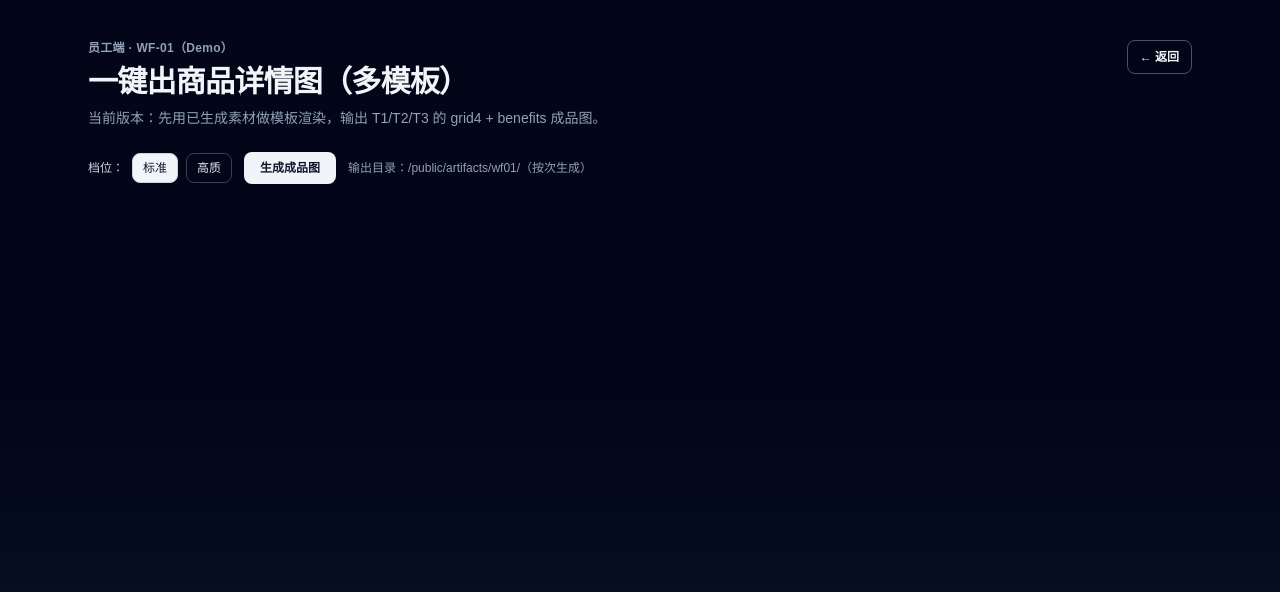
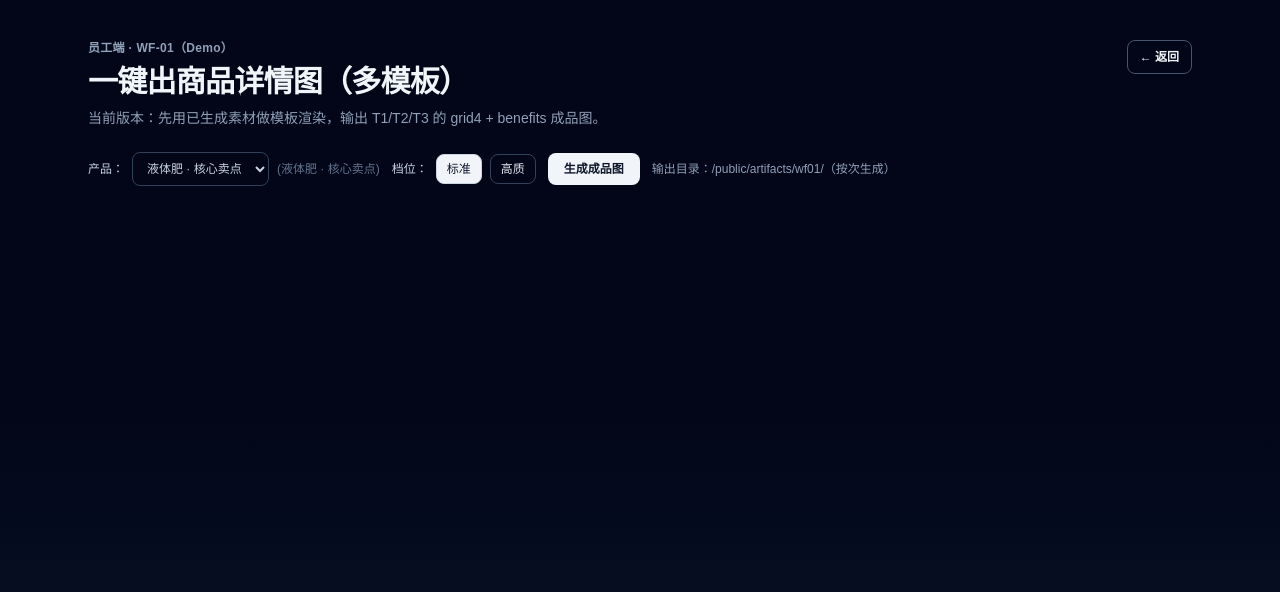
Before and after one commit to RubyXYTeam/ai-efficiency-demo, a Next.js app: page /employee/workbench/wf01 in a window 1280 px wide. Shown: the top 592 px of the page. Built offline with nearby package versions, Linux system fonts and the light colour scheme.

Commit message:
feat: employee wf01/wf02 support product selection

```diff
--- a/src/app/employee/workbench/wf01/page.tsx
+++ b/src/app/employee/workbench/wf01/page.tsx
@@ -1,12 +1,35 @@
 "use client";
 
 import Link from "next/link";
-import { useState } from "react";
+import { useEffect, useMemo, useState } from "react";
+
+type Product = {
+  id: string;
+  name: string;
+};
 
 export default function Wf01Page() {
   const [loading, setLoading] = useState(false);
   const [data, setData] = useState<any>(null);
   const [err, setErr] = useState<string | null>(null);
+
+  const [products, setProducts] = useState<Product[]>([]);
+  const [productId, setProductId] = useState<string>("p_liquid_fert_20kg");
+
+  const activeName = useMemo(
+    () => products.find((p) => p.id === productId)?.name,
+    [products, productId]
+  );
+
+  useEffect(() => {
+    (async () => {
+      const res = await fetch("/api/console/products");
+      const j = await res.json();
+      const list = (j.products || []).map((p: any) => ({ id: p.id, name: p.name }));
+      setProducts(list);
+      if (list?.[0]?.id) setProductId(list[0].id);
+    })();
+  }, []);
 
   const [quality, setQuality] = useState<"standard" | "hq">("standard");
 
@@ -17,7 +40,11 @@ export default function Wf01Page() {
       const res = await fetch("/api/workflows/wf01/run", {
         method: "POST",
         headers: { "Content-Type": "application/json" },
-        body: JSON.stringify({ productId: "p_liquid_fert_20kg", qualityPreset: quality, templateIds: ["T1", "T2", "T3"] }),
+        body: JSON.stringify({
+          productId,
+          qualityPreset: quality,
+          templateIds: ["T1", "T2", "T3"],
+        }),
       });
       const j = await res.json();
       if (!res.ok) throw new Error(j?.error || `HTTP ${res.status}`);
@@ -55,6 +82,22 @@ export default function Wf01Page() {
         </div>
 
         <div className="mt-6 flex flex-wrap items-center gap-3">
+          <div className="flex items-center gap-2 text-xs text-slate-300">
+            <span>产品：</span>
+            <select
+              value={productId}
+              onChange={(e) => setProductId(e.target.value)}
+              className="rounded-lg border border-slate-700 bg-slate-950/20 px-2.5 py-2 text-xs"
+            >
+              {products.map((p) => (
+                <option key={p.id} value={p.id}>
+                  {p.name}
+                </option>
+              ))}
+            </select>
+            <span className="text-slate-500">{activeName ? `(${activeName})` : ""}</span>
+          </div>
+
           <div className="flex items-center gap-2 text-xs text-slate-300">
             <span>档位：</span>
             <button
--- a/src/app/employee/workbench/wf02/page.tsx
+++ b/src/app/employee/workbench/wf02/page.tsx
@@ -1,12 +1,31 @@
 "use client";
 
 import Link from "next/link";
-import { useState } from "react";
+import { useEffect, useMemo, useState } from "react";
+
+type Product = { id: string; name: string };
 
 export default function Wf02Page() {
   const [loading, setLoading] = useState(false);
   const [url, setUrl] = useState<string | null>(null);
   const [err, setErr] = useState<string | null>(null);
+
+  const [products, setProducts] = useState<Product[]>([]);
+  const [productId, setProductId] = useState<string>("p_liquid_fert_20kg");
+  const activeName = useMemo(
+    () => products.find((p) => p.id === productId)?.name,
+    [products, productId]
+  );
+
+  useEffect(() => {
+    (async () => {
+      const res = await fetch("/api/console/products");
+      const j = await res.json();
+      const list = (j.products || []).map((p: any) => ({ id: p.id, name: p.name }));
+      setProducts(list);
+      if (list?.[0]?.id) setProductId(list[0].id);
+    })();
+  }, []);
 
   async function run() {
     setLoading(true);
@@ -16,7 +35,7 @@ export default function Wf02Page() {
       const res = await fetch("/api/workflows/wf02/run", {
         method: "POST",
         headers: { "Content-Type": "application/json" },
-        body: JSON.stringify({ productId: "p_liquid_fert_20kg" }),
+        body: JSON.stringify({ productId }),
       });
       const j = await res.json();
       if (!res.ok) throw new Error(j?.error || `HTTP ${res.status}`);
@@ -59,7 +78,23 @@ export default function Wf02Page() {
           </div>
         </div>
 
-        <div className="mt-8 flex items-center gap-3">
+        <div className="mt-8 flex flex-wrap items-center gap-3">
+          <div className="flex items-center gap-2 text-xs text-slate-300">
+            <span>产品：</span>
+            <select
+              value={productId}
+              onChange={(e) => setProductId(e.target.value)}
+              className="rounded-lg border border-slate-700 bg-slate-950/20 px-2.5 py-2 text-xs"
+            >
+              {products.map((p) => (
+                <option key={p.id} value={p.id}>
+                  {p.name}
+                </option>
+              ))}
+            </select>
+            <span className="text-slate-500">{activeName ? `(${activeName})` : ""}</span>
+          </div>
+
           <button
             disabled={loading}
             onClick={run}
```
